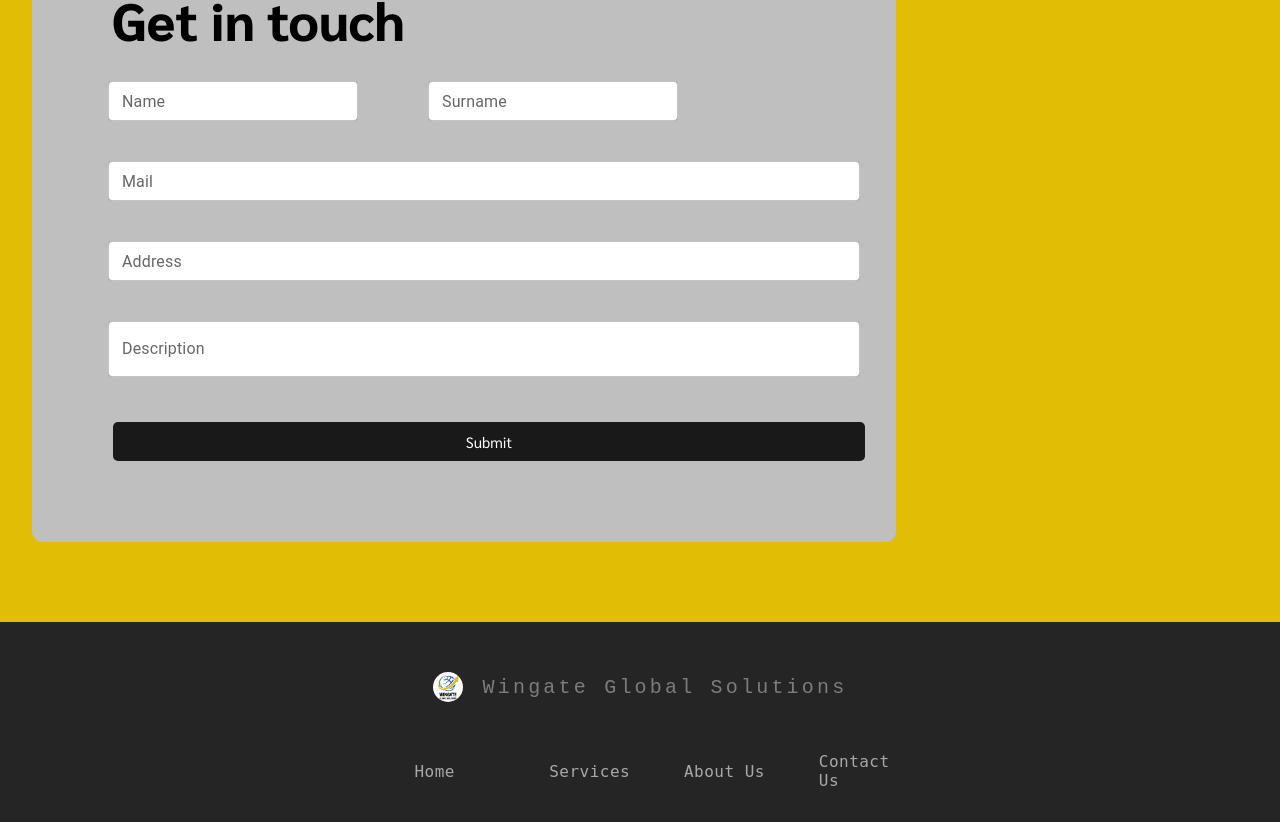
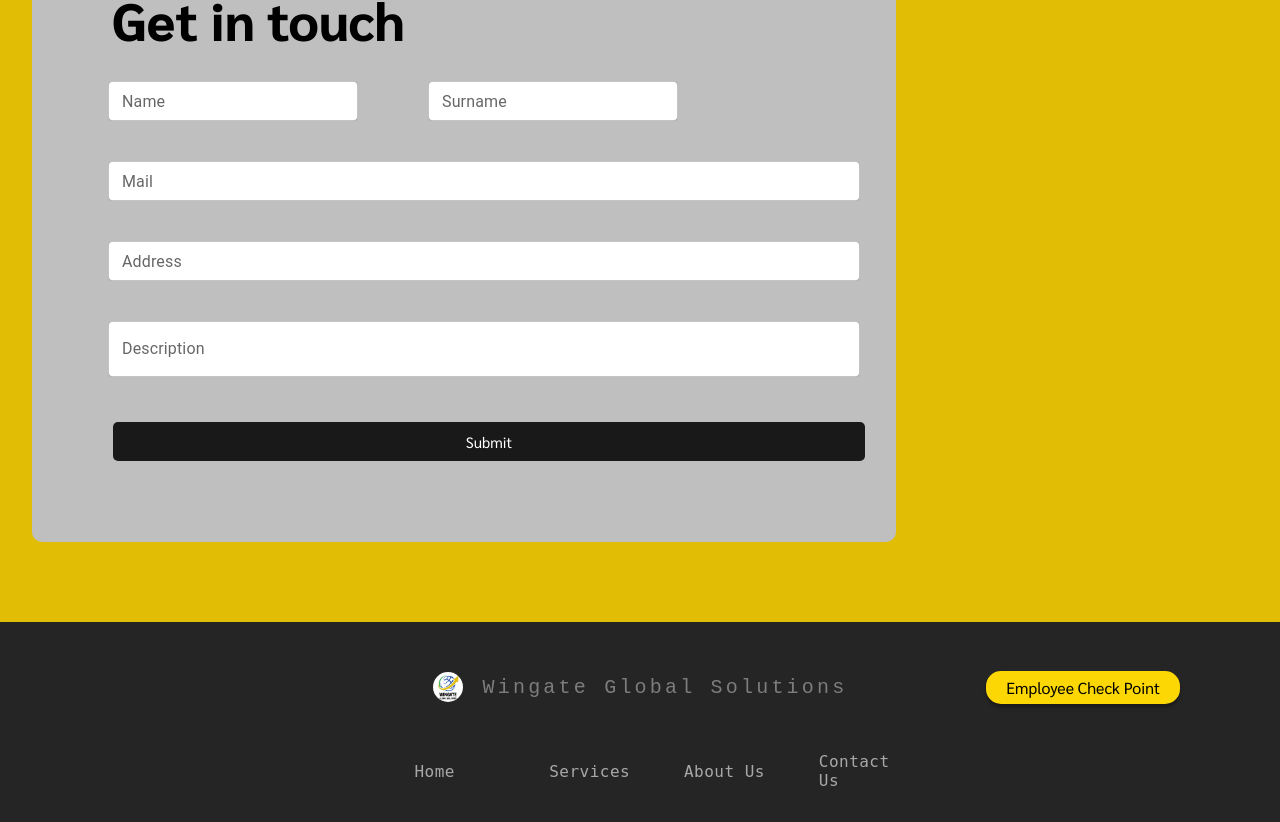
Before and after one commit to teransarathchandra/WingateGlobalSolution.FrontEnd, a React (Vite) app: page / in a window 1280 px wide. Shown: the part 2797-3619 px from the top of the page. Built offline with nearby package versions, Linux system fonts and the light colour scheme; what ldrs would draw is missing.

Commit message:
#422 employee check point button added

```diff
--- a/src/pages/Home.tsx
+++ b/src/pages/Home.tsx
@@ -286,9 +286,24 @@ const Home = () => {
           </GetForm>
         </GetInTouchSection>
         <Footer>
-          <Container>
+          <Container style={{ position: 'relative', width: '100%' }}>
             <Logo src={logo} alt="logo" />
             <Text>Wingate Global Solutions</Text>
+            <button style={{ position: 'absolute', right: '0', marginRight: '100px',
+                cursor: 'pointer',
+                boxShadow: '0 4px 4px 0 rgba(0,0,0,0.1), 0 3px 2px 0 rgba(0,0,0,0.19)',
+                backgroundColor: '#fcd703',
+                border: 'none',
+                color: '#000000',
+                padding: '6px 20px',
+                textAlign: 'center',
+                fontSize: '16px',
+                textDecoration: 'none',
+                display: 'inline-block',
+                borderRadius: '15px' }}
+              onClick={() => window.location.href='http://localhost:5173/emp-checkpoint'}>
+              Employee Check Point
+              </button>
           </Container>
           <List>
             <Item>Home</Item>
@@ -296,6 +311,7 @@ const Home = () => {
             <Item>About Us</Item>
             <Item>Contact Us</Item>
           </List>
+
         </Footer>
       </ContactUsSection>
     </>
```
